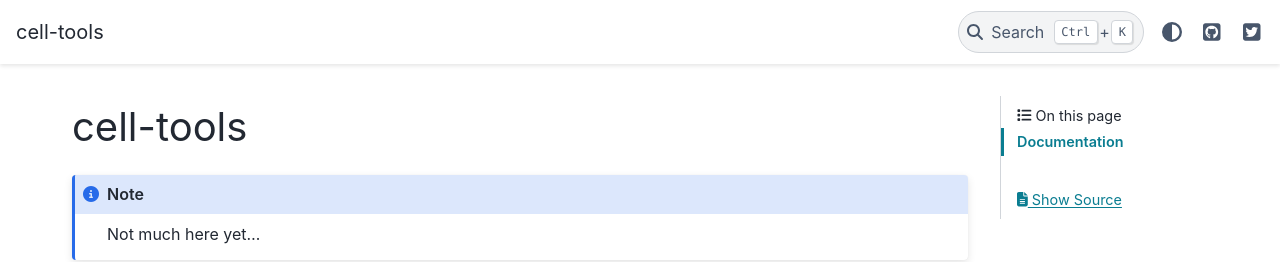
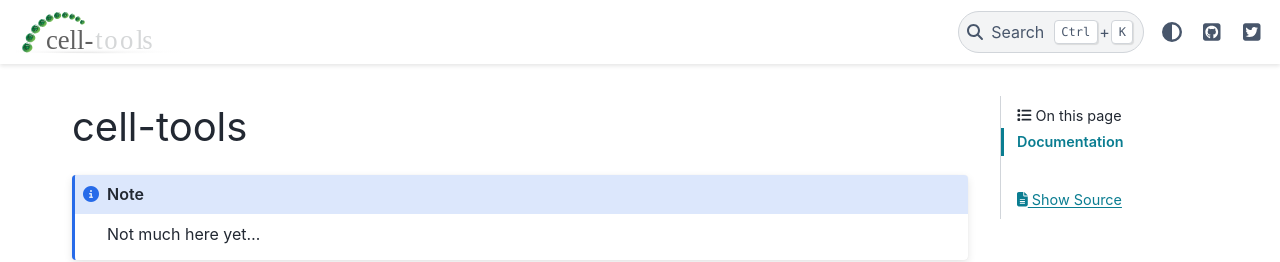
Before and after one commit to mvinyard/cell-tools, a Sphinx documentation site: the page built from docs/source/index.rst, in a window 1280 px wide. Shown: the top 262 px of the page. Built offline with Sphinx 7.4.7 and the PyData theme 0.15.4, drawn with Linux system fonts in a browser that asks for light colours.

Commit message:
Update conf.py

```diff
--- a/docs/source/conf.py
+++ b/docs/source/conf.py
@@ -46,7 +46,7 @@
 
 html_show_sourcelink = True
 html_theme = 'pydata_sphinx_theme'
-
+html_favicon = '/imgs/cell_icon.svg'
 
 html_context = dict(
     github_user="mvinyard",  # Username
@@ -57,7 +57,7 @@
 
 # Set link name generated in the top bar.
 html_title = "cell-tools"
-html_logo = "../imgs/logo.png"
+html_logo = "../imgs/cell-tools.logo.svg"
 
 html_theme_options = {
     "github_url": "https://github.com/mvinyard/cell-tools",
```
